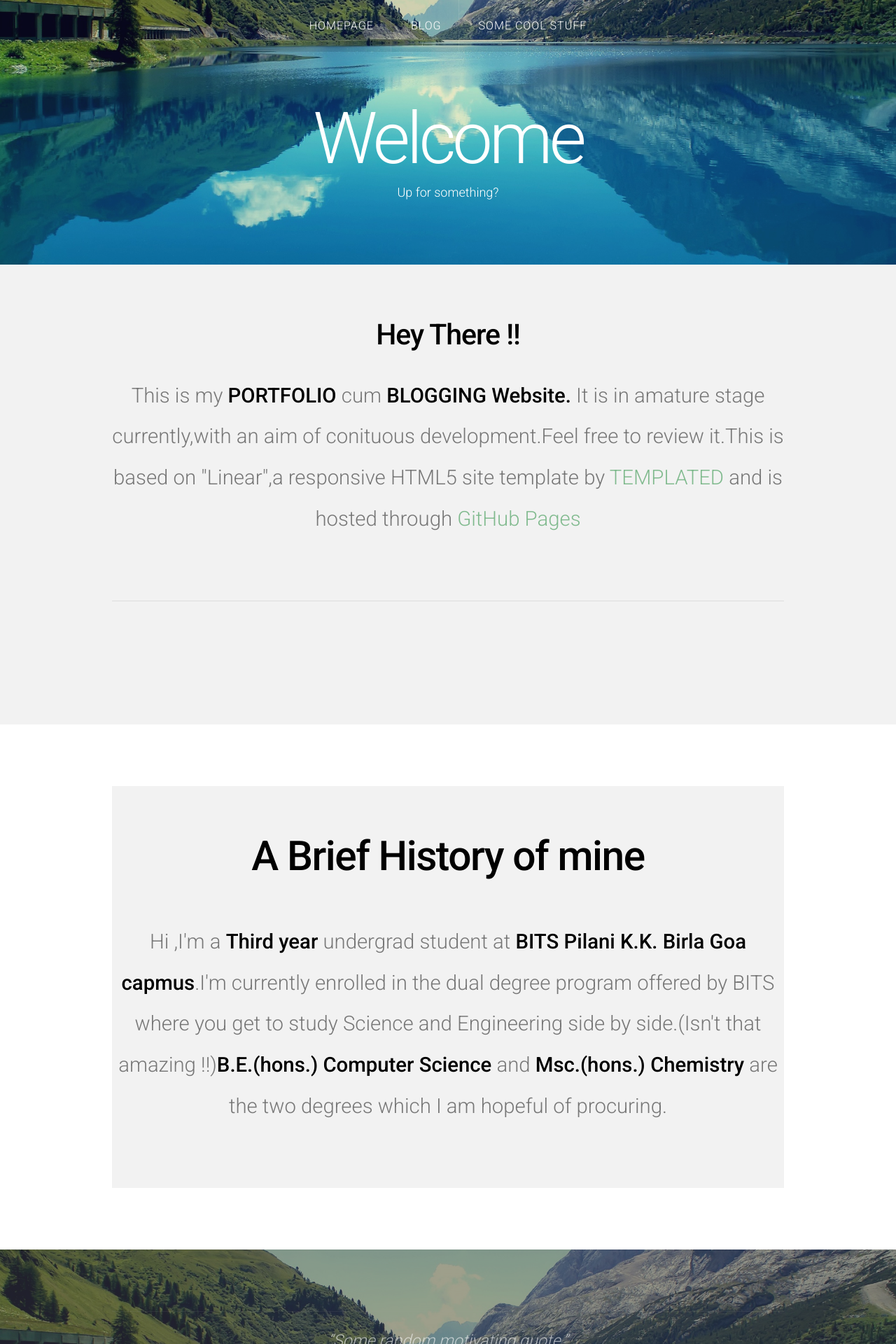
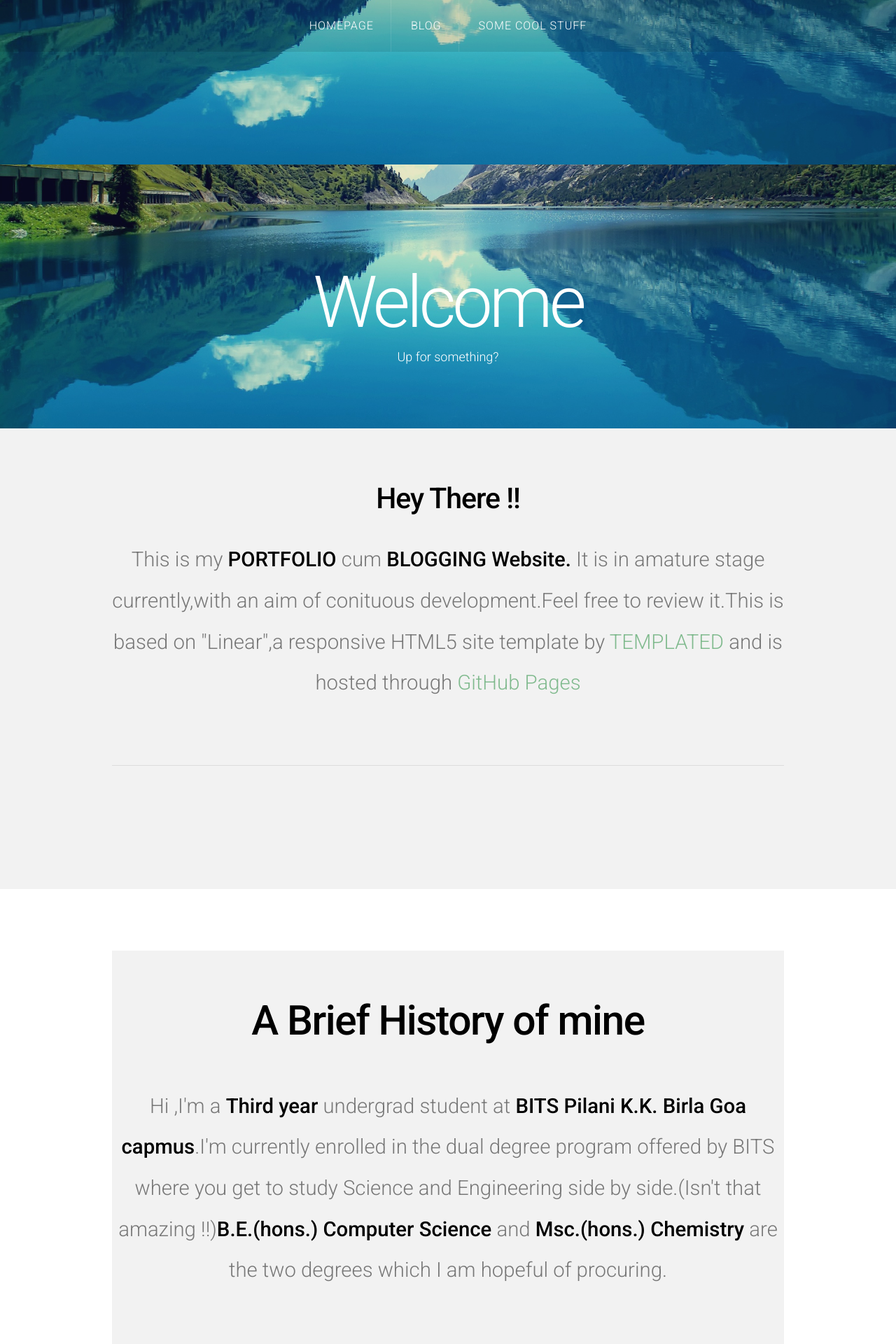
Before and after one commit to garvitr/garvitr.github.io, a Jekyll site: the page built from index.html, in a window 1280 px wide. Shown: the top 1920 px of the page at 70% size. Built offline with Jekyll 4.4.1, drawn with Linux system fonts in a browser that asks for light colours; nearby versions of some CDN libraries; the list of posts is cut into pages by our own code.

Commit message:
updated construct

```diff
--- a/_layouts/default.html
+++ b/_layouts/default.html
@@ -29,10 +29,7 @@ Released for free under the Creative Commons Attribution 3.0 license (templated.
 		<div class="container">
 
 			<!-- Logo -->
-			<div id="logo">
-				<h1><a href="#"><font color="white">Welcome</font></a></h1>
-				<span class="tag"><font size="4">Up for something?</font></span>
-			</div>
+
 		</div>
 	</div>
 	<!-- Header -->
--- a/index.html
+++ b/index.html
@@ -3,6 +3,17 @@ title: Linear
 layout: default
 ---
 <!-- Featured -->
+<div id="header">
+
+		<div class="container">
+
+			<!-- Logo -->
+			<div id="logo">
+				<h1><a href="#"><font color="white">Welcome</font></a></h1>
+				<span class="tag"><font size="4">Up for something?</font></span>
+			</div>
+		</div>
+	</div>
 <div id="featured">
 	<div class="container">
 		<header>
```
